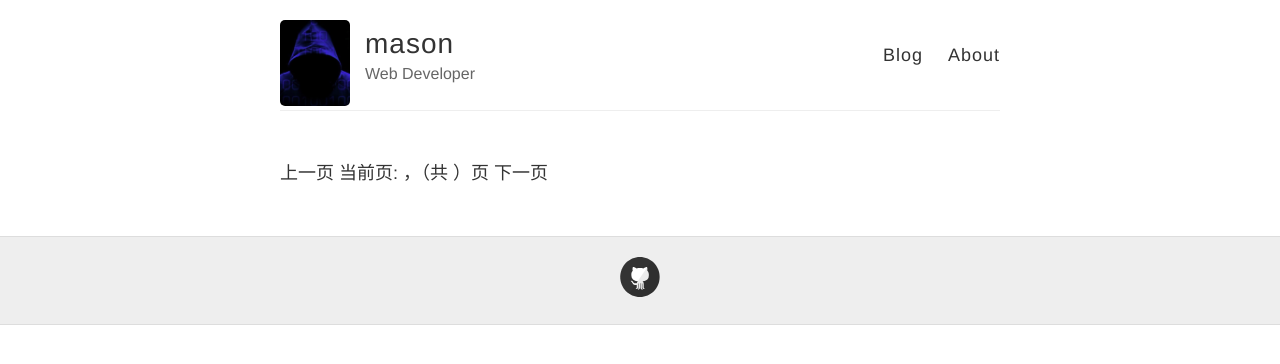
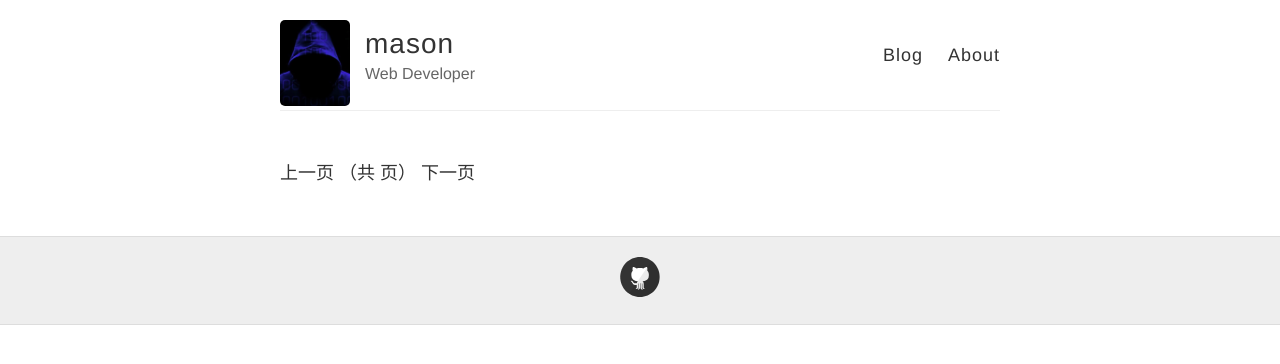
Before and after one commit to mianshenglee/mianshenglee.github.io, a Jekyll site: the page built from index.html, in a window 1280 px wide. Shown: the top 364 px of the page. Built offline with Jekyll 4.4.1, drawn with Linux system fonts in a browser that asks for light colours.

Commit message:
Update index.html

```diff
--- a/index.html
+++ b/index.html
@@ -26,7 +26,7 @@
 	  {% else %}
 	    <span class="previous">上一页</span>
 	  {% endif %}
-	  <span class="page_number ">当前页: {{ paginator.page }} ，（共 {{ paginator.total_pages }}）页</span>
+	  <span class="page_number "> {{ paginator.page }} （共 {{ paginator.total_pages }} 页）</span>
 	  {% if paginator.next_page %}
 	    <a href="{{ paginator.next_page_path }}" class="next">下一页</a>
 	  {% else %}
```
